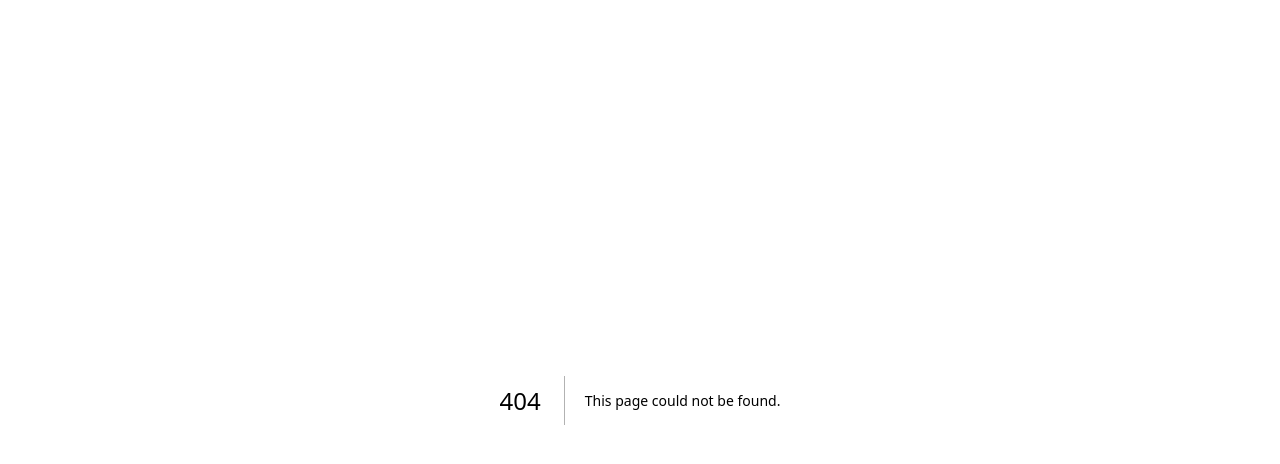
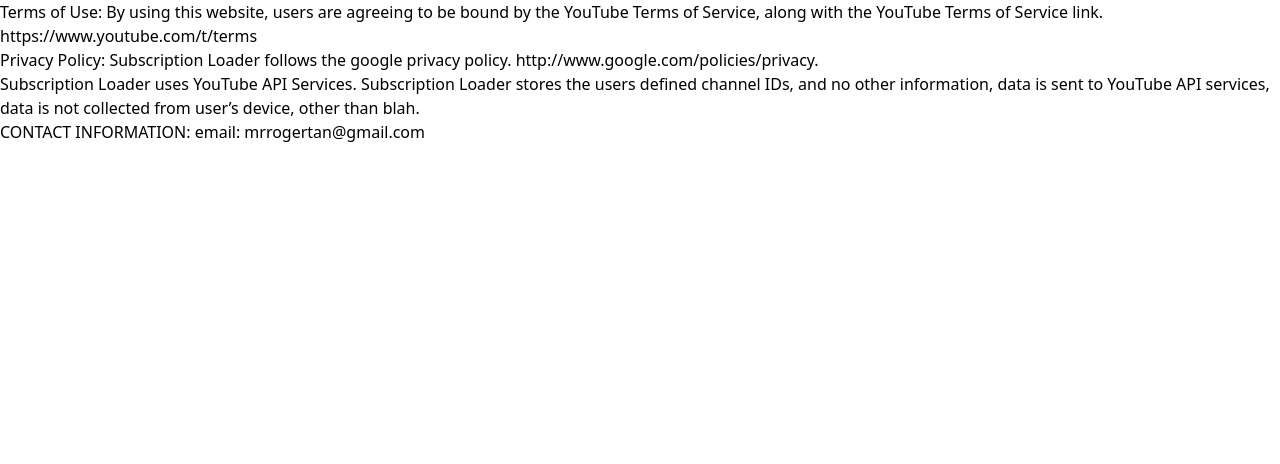
Before and after one commit to SimpleRoger/youtube_subscription_loader, a Next.js app: page /terms in a window 1280 px wide. Before the commit this address had no page. Shown: the top 464 px of the page. Built offline with nearby package versions, Linux system fonts and the light colour scheme.

Commit message:
added policies

```diff
--- a/pages/components/Header.js
+++ b/pages/components/Header.js
@@ -28,6 +28,14 @@ export default function Header() {
       >
         Subscription Loader !
       </div>
+      <div
+        className="absolute right-[30%] cursor-pointer"
+        onClick={() => {
+          router.push("/terms");
+        }}
+      >
+        Terms Of Service
+      </div>
 
       {router.pathname === "/videos" && (
         <>
--- /dev/null
+++ b/pages/terms/index.js
@@ -0,0 +1,20 @@
+import React from "react";
+
+export default function TermsOfService() {
+  return (
+    <div>
+      <p>
+        Terms of Use: By using this website, users are agreeing to be bound by
+        the YouTube Terms of Service, along with the YouTube Terms of Service
+        link. https://www.youtube.com/t/terms <br /> Privacy Policy:
+        Subscription Loader follows the google privacy policy.
+        http://www.google.com/policies/privacy. <br /> Subscription Loader uses
+        YouTube API Services. Subscription Loader stores the users defined
+        channel IDs, and no other information, data is sent to YouTube API
+        services, data is not collected from user’s device, other than blah.{" "}
+        <br />
+        CONTACT INFORMATION: email: mrrogertan@gmail.com
+      </p>
+    </div>
+  );
+}
```
